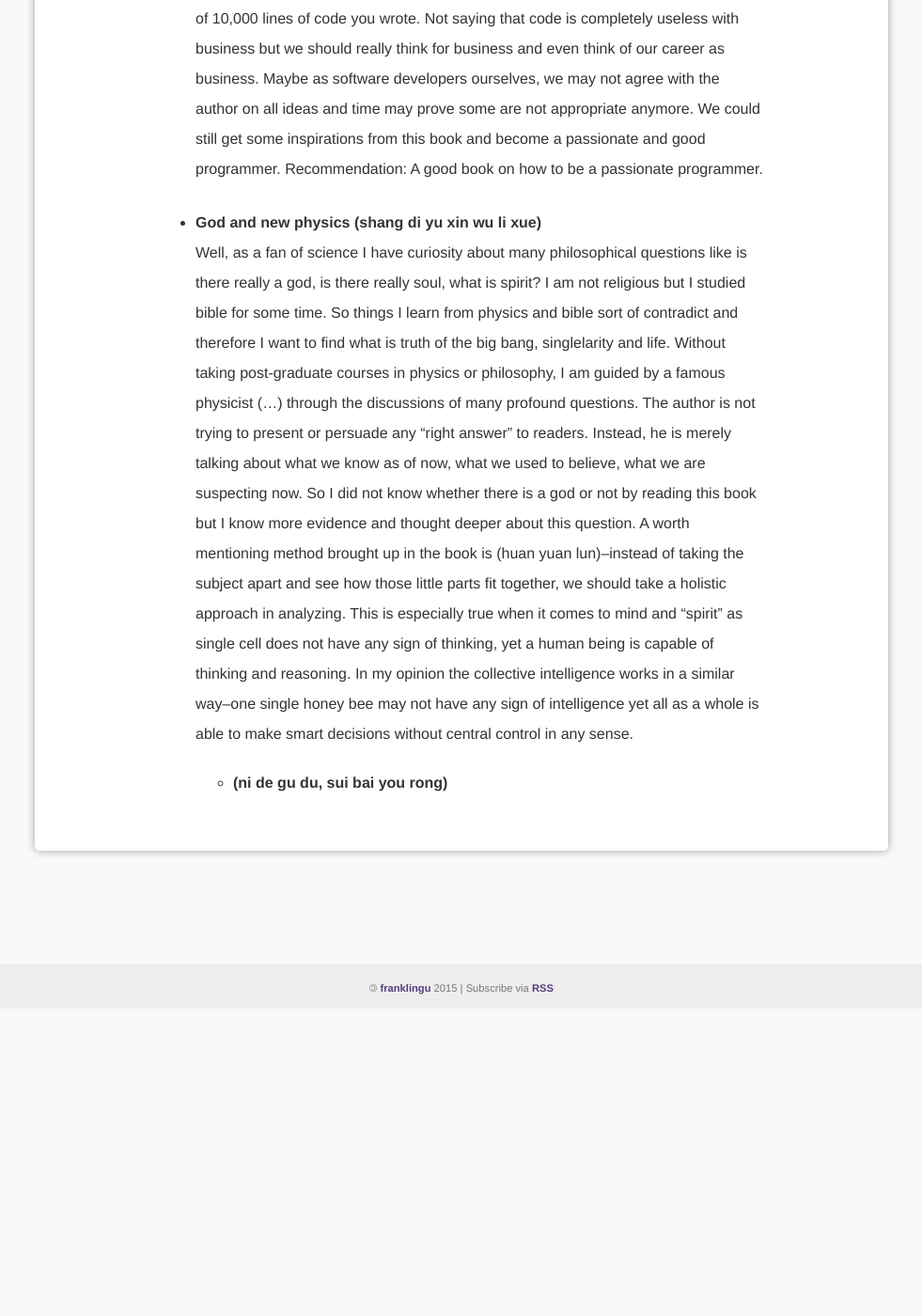
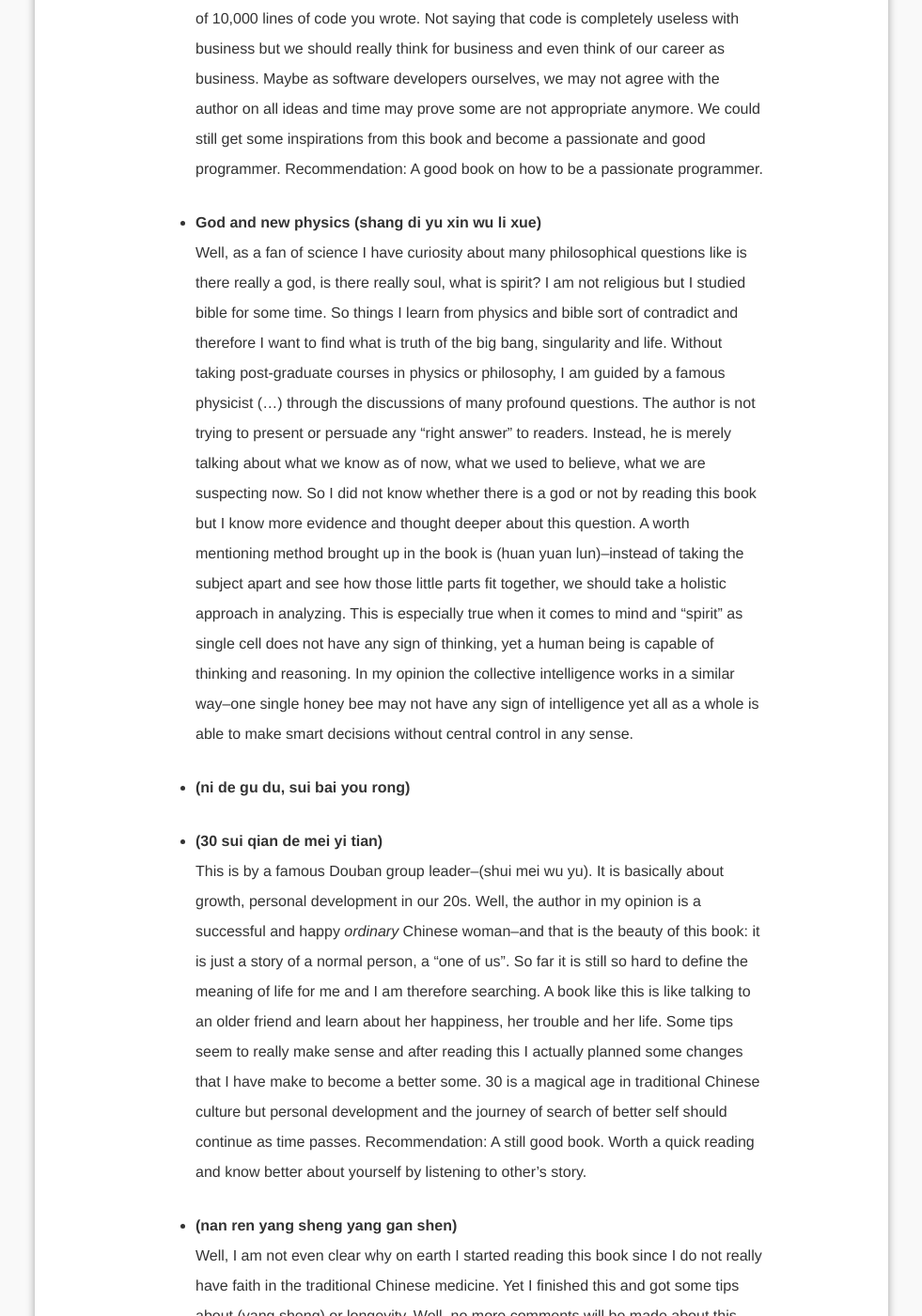
Before and after one commit to franklingu/franklingu.github.io, a Jekyll site: the page built from _posts/2015-12-09-reading-movies-list-and-others-of-2015.markdown, in a window 1280 px wide and 1400 px high, scrolled down 1372 px. Shown: the whole window at 94% size, without its empty margins (149-1130 px from the left). Built offline with Jekyll 4.4.1, drawn with Linux system fonts in a browser that asks for light colours; nearby versions of some CDN libraries; Markdown is read by kramdown in place of the engine named in the settings; comment, search, counter and statistics services are not loaded; before the commit the page ends 2445 px from its top, so only the background shows below that; some of the changed text lies outside the part shown.

Commit message:
append some more book comments

```diff
--- a/_posts/2015-12-09-reading-movies-list-and-others-of-2015.markdown
+++ b/_posts/2015-12-09-reading-movies-list-and-others-of-2015.markdown
@@ -23,6 +23,16 @@ In 2015, I am becoming a fourth-year student in National University of Singapore
   Recommendation: A good book on how to be a passionate programmer.
 
 * **God and new physics (shang di yu xin wu li xue)**<br>
-  Well, as a fan of science I have curiosity about many philosophical questions like is there really a god, is there really soul, what is spirit? I am not religious but I studied bible for some time. So things I learn from physics and bible sort of contradict and therefore I want to find what is truth of the big bang, singlelarity and life. Without taking post-graduate courses in physics or philosophy, I am guided by a famous physicist (...) through the discussions of many profound questions. The author is not trying to present or persuade any "right answer" to readers. Instead, he is merely talking about what we know as of now, what we used to believe, what we are suspecting now. So I did not know whether there is a god or not by reading this book but I know more evidence and thought deeper about this question. A worth mentioning method brought up in the book is (huan yuan lun)--instead of taking the subject apart and see how those little parts fit together, we should take a holistic approach in analyzing. This is especially true when it comes to mind and "spirit" as single cell does not have any sign of thinking, yet a human being is capable of thinking and reasoning. In my opinion the collective intelligence works in a similar way--one single honey bee may not have any sign of intelligence yet all as a whole is able to make smart decisions without central control in any sense.
+  Well, as a fan of science I have curiosity about many philosophical questions like is there really a god, is there really soul, what is spirit? I am not religious but I studied bible for some time. So things I learn from physics and bible sort of contradict and therefore I want to find what is truth of the big bang, singularity and life. Without taking post-graduate courses in physics or philosophy, I am guided by a famous physicist (...) through the discussions of many profound questions. The author is not trying to present or persuade any "right answer" to readers. Instead, he is merely talking about what we know as of now, what we used to believe, what we are suspecting now. So I did not know whether there is a god or not by reading this book but I know more evidence and thought deeper about this question. A worth mentioning method brought up in the book is (huan yuan lun)--instead of taking the subject apart and see how those little parts fit together, we should take a holistic approach in analyzing. This is especially true when it comes to mind and "spirit" as single cell does not have any sign of thinking, yet a human being is capable of thinking and reasoning. In my opinion the collective intelligence works in a similar way--one single honey bee may not have any sign of intelligence yet all as a whole is able to make smart decisions without central control in any sense.
 
-  * **(ni de gu du, sui bai you rong)**<br>
+* **(ni de gu du, sui bai you rong)**<br>
+
+* **(30 sui qian de mei yi tian)**<br>
+  This is by a famous Douban group leader--(shui mei wu yu). It is basically about growth, personal development in our 20s. Well, the author in my opinion is a successful and happy *ordinary* Chinese woman--and that is the beauty of this book: it is just a story of a normal person, a "one of us". So far it is still so hard to define the meaning of life for me and I am therefore searching. A book like this is like talking to an older friend and learn about her happiness, her trouble and her life. Some tips seem to really make sense and after reading this I actually planned some changes that I have make to become a better some. 30 is a magical age in traditional Chinese culture but personal development and the journey of search of better self should continue as time passes.
+  Recommendation: A still good book. Worth a quick reading and know better about yourself by listening to other's story.
+
+* **(nan ren yang sheng yang gan shen)**<br>
+  Well, I am not even clear why on earth I started reading this book since I do not really have faith in the traditional Chinese medicine. Yet I finished this and got some tips about (yang sheng) or longevity. Well, no more comments will be made about this book and I recommend whoever believes in Chinese medicine to read it and follow.
+  Recommendation: Some tips from Chinese medicine about longevity.
+
+* ****<br>
```
